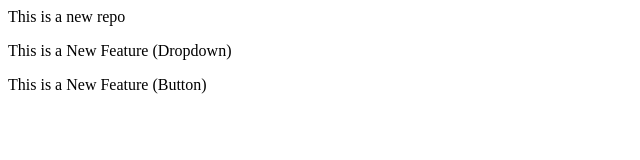
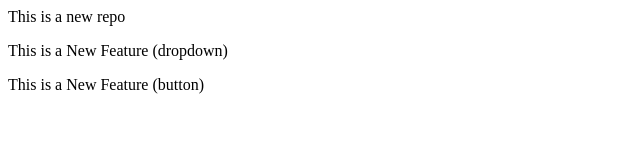
Before and after one commit to 96kpavan/localrepo, a plain HTML site: page index.html in a window 1280 px wide. Shown: the full height of the page, 0-640 px from the left. Drawn offline with Linux system fonts and the light colour scheme.

Commit message:
Add both Feature

```diff
--- a/index.html
+++ b/index.html
@@ -1,3 +1,3 @@
 <p> This is a new repo</p>
-<P> This is a New Feature (Dropdown)</P>
-<P> This is a New Feature (Button)</P>
+<P> This is a New Feature (dropdown)</P>
+<P> This is a New Feature (button)</P>
```
